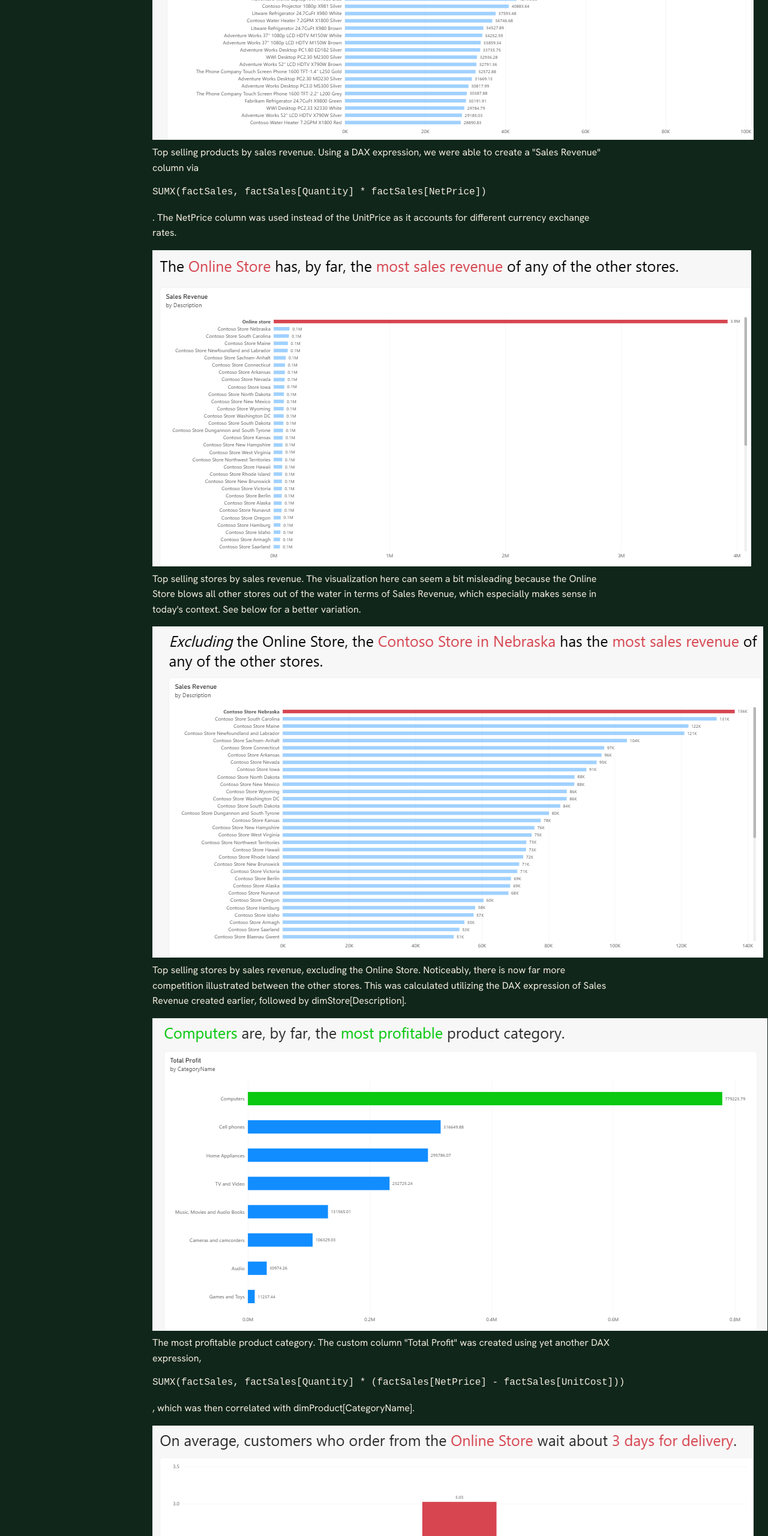
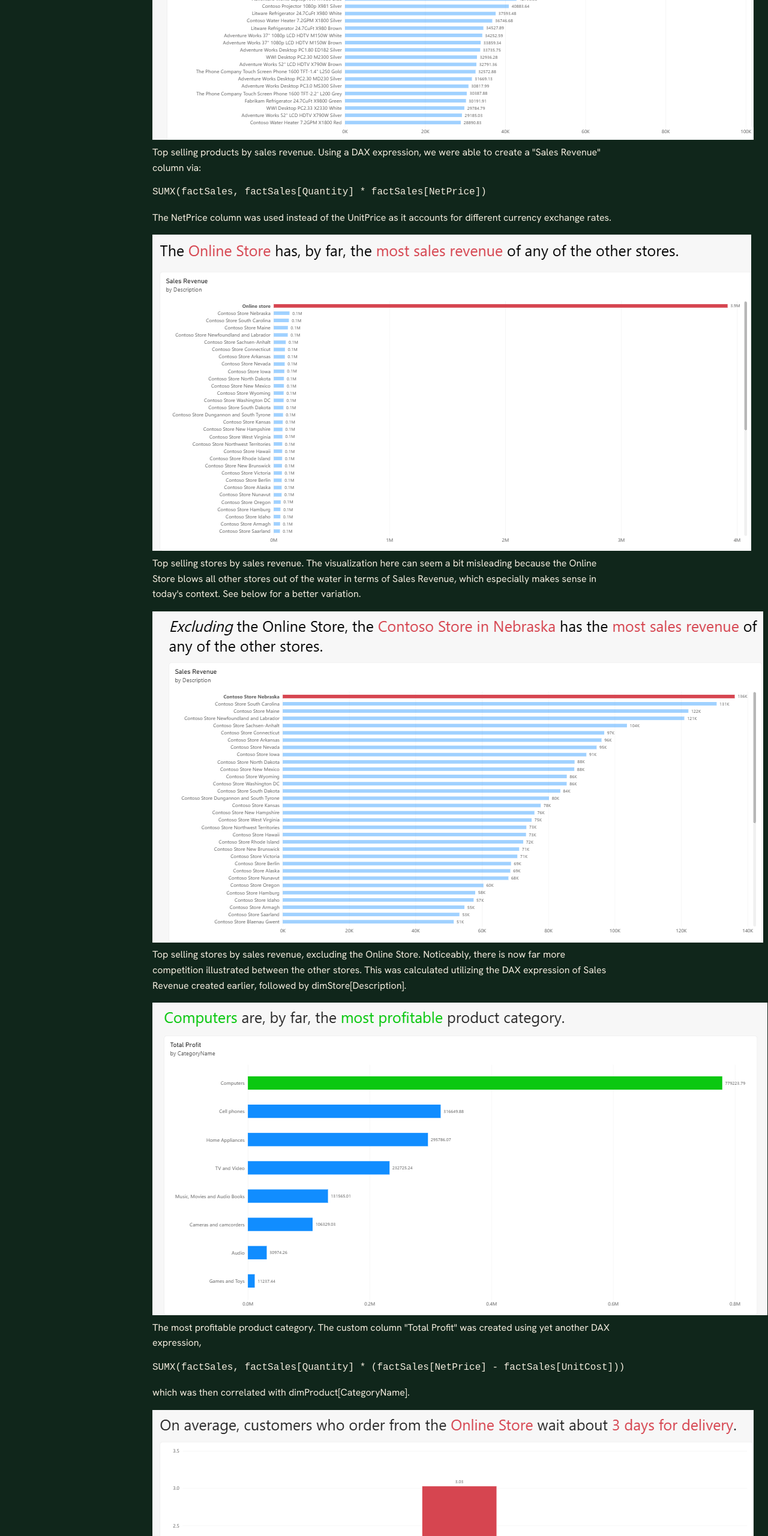
Before and after one commit to zachzcb3/zachscreations, a plain HTML site: page projects.html in a window 1280 px wide. Shown: the part 2105-4665 px from the top of the page at 60% size. Drawn offline with Linux system fonts and the light colour scheme.

Commit message:
Improve DAX expression descriptions in projects.html
Updated DAX expression descriptions for clarity and formatting.

```diff
--- a/projects.html
+++ b/projects.html
@@ -53,13 +53,13 @@
   <figure><a href="images/powerbi1.png" target="_blank" rel="noopener"><img src="images/powerbi1.png" alt="What are our top selling products by volume per category?" loading="lazy"></a><figcaption>Top selling products by volume per category. The top selling category is Computers, followed
   by Cell Phones, and Music, Movies, and Audiobooks. The sum of the factSales[Quantity] per dimProduct[CategoryName] were utilized for this visualization.</figcaption></figure>
   <figure><a href="images/powerbi2.png" target="_blank" rel="noopener"><img src="images/powerbi2.png" alt="What are our top selling products by sales revenue?" loading="lazy"></a><figcaption>Top selling products by sales revenue. Using a DAX expression,
-  we were able to create a "Sales Revenue" column via <pre>SUMX(factSales, factSales[Quantity] * factSales[NetPrice])</pre>. The NetPrice column was used instead of the UnitPrice as it accounts for different currency exchange rates.</figcaption></figure>
+  we were able to create a "Sales Revenue" column via: <pre>SUMX(factSales, factSales[Quantity] * factSales[NetPrice])</pre>The NetPrice column was used instead of the UnitPrice as it accounts for different currency exchange rates.</figcaption></figure>
   <figure><a href="images/powerbi3.png" target="_blank" rel="noopener"><img src="images/powerbi3.png" alt="What are our top selling stores by sales revenue?" loading="lazy"></a><figcaption>Top selling stores by sales revenue. The visualization here can
   seem a bit misleading because the Online Store blows all other stores out of the water in terms of Sales Revenue, which especially makes sense in today's context. See below for a better variation.</figcaption></figure>
   <figure><a href="images/powerbi3.2.png" target="_blank" rel="noopener"><img src="images/powerbi3.2.png" loading="lazy"></a><figcaption>Top selling stores by sales revenue, excluding the Online Store. Noticeably, there is now
   far more competition illustrated between the other stores. This was calculated utilizing the DAX expression of Sales Revenue created earlier, followed by dimStore[Description].</figcaption></figure>
   <figure><a href="images/powerbi4.png" target="_blank" rel="noopener"><img src="images/powerbi4.png" alt="What are the most profitable product categories?" loading="lazy"></a><figcaption>The most profitable product category. The custom column
-  "Total Profit" was created using yet another DAX expression, <pre>SUMX(factSales, factSales[Quantity] * (factSales[NetPrice] - factSales[UnitCost]))</pre>, which was then correlated with dimProduct[CategoryName].</figcaption></figure>
+  "Total Profit" was created using yet another DAX expression, <pre>SUMX(factSales, factSales[Quantity] * (factSales[NetPrice] - factSales[UnitCost]))</pre>which was then correlated with dimProduct[CategoryName].</figcaption></figure>
   <figure><a href="images/powerbi5.png" target="_blank" rel="noopener"><img src="images/powerbi5.png" alt="How long do online customers wait for delivery?" loading="lazy"></a><figcaption>Average length of delivery for online customers.</figcaption></figure>
   <figure><a href="images/powerbi6.png" target="_blank" rel="noopener"><img src="images/powerbi6.png" alt="How have monthly sales and profit changed from 2021 to 2024?" loading="lazy"></a><figcaption>Monthly sales and profit changes, 2021 - 2024.</figcaption></figure>
   <figure><a href="images/powerbi7.png" target="_blank" rel="noopener"><img src="images/powerbi7.png" alt="Which age groups spend the most, and what product categories do they buy?" loading="lazy"></a><figcaption>Age groups that spend the most and their favorite category.</figcaption></figure>
```
